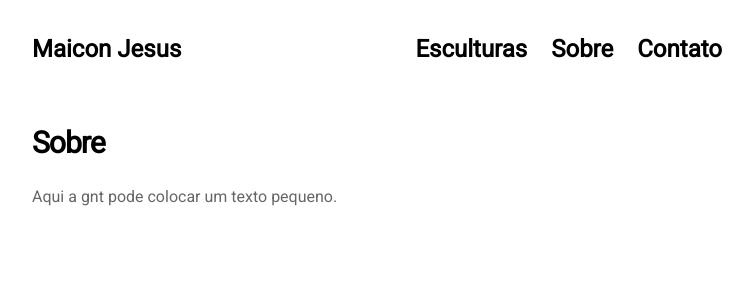
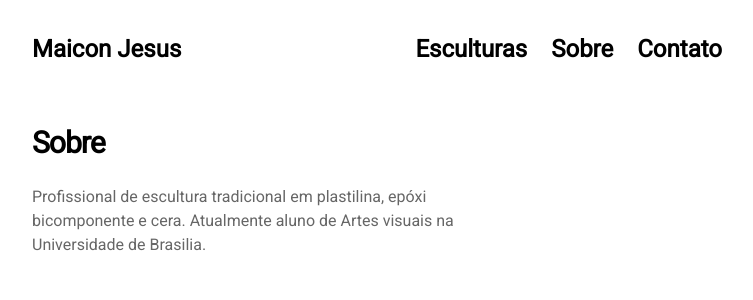
Before and after one commit to zignorante/zignorante.github.io, a Jekyll site: the page built from pages/about.html, in a window 1280 px wide. Shown: the top 300 px of the page, without its empty margins (263-1016 px from the left). Built offline with Jekyll 4.4.1, drawn with Linux system fonts in a browser that asks for light colours; nearby versions of some CDN libraries.

Commit message:
💬 Contato

```diff
--- a/_data/settings.yml
+++ b/_data/settings.yml
@@ -42,12 +42,15 @@ disqus:
 about: >
   # Sobre
 
-  Aqui a gnt pode colocar um texto pequeno.
+  Profissional de escultura tradicional em plastilina, epóxi bicomponente e cera.
+  Atualmente aluno de Artes visuais na Universidade de Brasilia.
 
 contact: >
   # Contato
 
-  Aqui a gnt pode colocar as informações de contato.
+  - (61) 982450490
+  - https://instagram.com/deusexmaico
+  - maiconcostaj14@gmail.com
 
 #-------------------------------
 # Work Section
@@ -58,26 +61,26 @@ projects:
 # - {name: 'Project Three',      folder: 'proj-3',     file: 'projects/proj-3.html'}
 # - {name: 'Project Four',       folder: 'proj-4',     file: 'projects/proj-4.html'}
 # - {name: 'Project Five',       folder: 'proj-5',     file: 'projects/proj-5.html'}
-- {name: 'Justiça',            folder: 'justica',    file: 'projects/justica.html'}
-- {name: 'Almoco',             folder: 'almoco',     file: 'projects/almoco.html'}
-- {name: 'Digimon',            folder: 'digimon',    file: 'projects/digimon.html'}
-- {name: 'Segurança',          folder: 'seguranca',  file: 'projects/seguranca.html'}
-- {name: 'Sucubus',            folder: 'sucubus',    file: 'projects/sucubus.html'}
-- {name: 'A culpa da Vitima',  folder: 'culpa',      file: 'projects/culpa.html'}
-- {name: 'Charizard X MewTwo', folder: 'char',       file: 'projects/char.html'}
-- {name: 'Mula Sem Cabeça',    folder: 'mula',       file: 'projects/mula.html'}
-- {name: 'Humanidade',         folder: 'humanidade', file: 'projects/humanidade.html'}
+- {name: 'Justiça',                          folder: 'justica',    file: 'projects/justica.html'}
+- {name: 'Dança Involuntarioa, Desistencia', folder: 'almoco',     file: 'projects/almoco.html'}
+- {name: 'Digimon',                          folder: 'digimon',    file: 'projects/digimon.html'}
+- {name: 'Segurança',                        folder: 'seguranca',  file: 'projects/seguranca.html'}
+- {name: 'Sucubus',                          folder: 'sucubus',    file: 'projects/sucubus.html'}
+- {name: 'A culpa da Vitima',                folder: 'culpa',      file: 'projects/culpa.html'}
+- {name: 'Charizard X MewTwo',               folder: 'char',       file: 'projects/char.html'}
+- {name: 'Mula Sem Cabeça',                  folder: 'mula',       file: 'projects/mula.html'}
+- {name: 'Humanidade',                       folder: 'humanidade', file: 'projects/humanidade.html'}
 
 #-------------------------------
 # Contact Section
 
 social:
-- {icon: 'twitter', link: '#'}
+- {icon: 'twitter', link: 'instagram.com/deusexmaico'}
 - {icon: 'facebook', link: '#'}
 - {icon: 'instagram', link: '#'}
 - {icon: 'github', link: '#'}
 - {icon: 'linkedin', link: '#'}
 - {icon: 'behance', link: '#'}
-- {icon: 'envelope', link: 'mailto:#'}
+- {icon: 'envelope', link: 'mailto:maiconcostaj14@gmail.com'}
 
 # social network icons available: 'twitter' / 'facebook' / 'github' / 'pinterest' / 'google-plus' / 'linkedin' / 'youtube' / 'instagram' / 'dribbble' / 'behance' / 'soundcloud' / 'vine'
```
